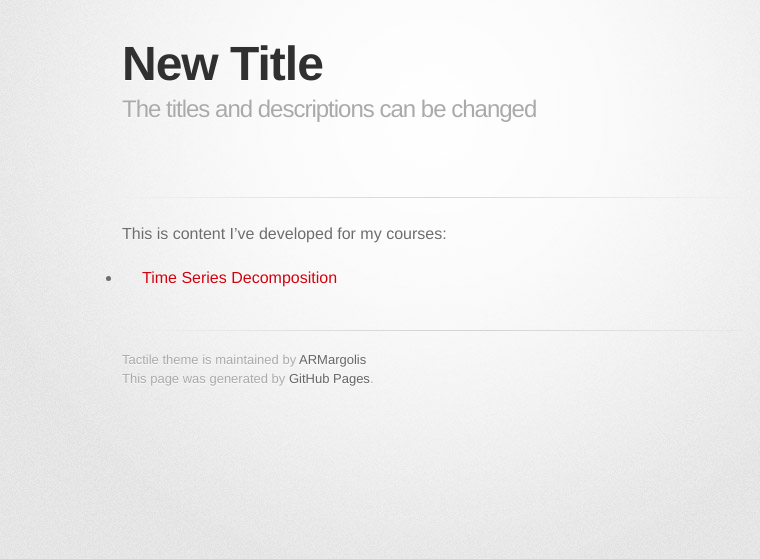
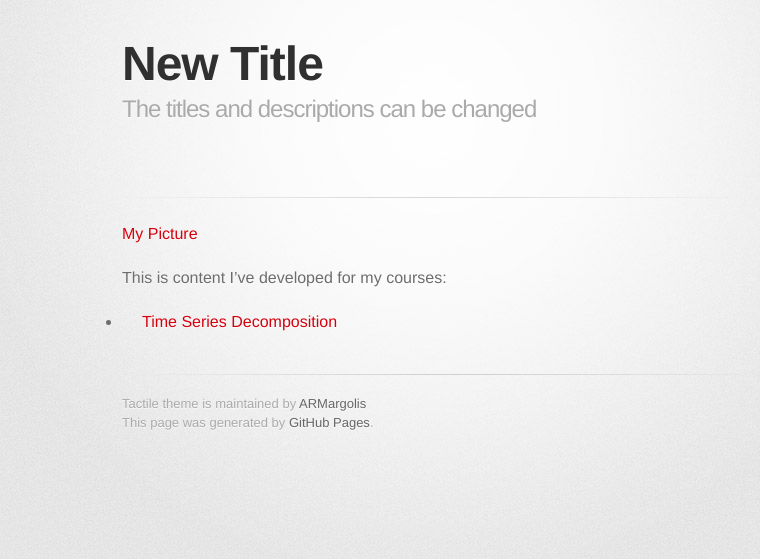
Before and after one commit to ARMargolis/gitdemowm.github.io, a Jekyll site: the page built from index.md, in a window 1280 px wide. Shown: the top 559 px of the page, without its empty margins (208-968 px from the left). Built offline with Jekyll 4.4.1, drawn with Linux system fonts in a browser that asks for light colours; some web fonts are replaced; our own code applies the rules of GitHub Pages for plain Markdown files.

Commit message:
Update index.md

```diff
--- a/index.md
+++ b/index.md
@@ -3,6 +3,8 @@ title: New Title
 description: The titles and descriptions can be changed
 ---
 
+[My Picture](/pics/Bradley_Jim-45.jpg)
+
 This is content I've developed for my courses:
 
 - [Time Series Decomposition](/timeseries/index.md)
```
